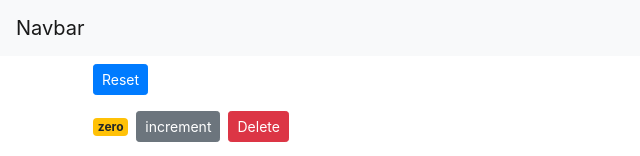
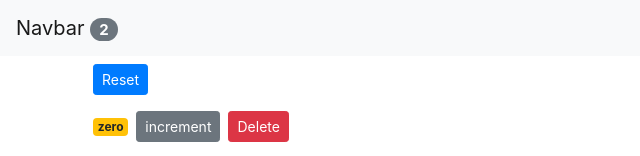
Before and after one commit to beingbing/react-practice, a React (Create React App) app: page / in a window 1280 px wide. Shown: the top 156 px of the page, without its empty margins (0-640 px from the left). Built offline with nearby package versions, Linux system fonts and the light colour scheme.

Commit message:
composing : 12- lifting the state up : finished

```diff
--- a/src/App.js
+++ b/src/App.js
@@ -1,15 +1,52 @@
-import React, { Component } from 'react';
-import './App.css';
-import NavBar from './components/navbar';
-import Counters from './components/counters';
+import React, { Component } from "react";
+import "./App.css";
+import NavBar from "./components/navbar";
+import Counters from "./components/counters";
 
 class App extends Component {
+  state = {
+    counters: [
+      { id: 1, value: 0 },
+      { id: 2, value: 9 },
+      { id: 3, value: 5 },
+      { id: 4, value: 0 },
+    ],
+  };
+
+  handleIncrement = (cntr) => {
+    const counters = [...this.state.counters];
+    const index = counters.indexOf(cntr);
+    counters[index] = { ...cntr };
+    counters[index].value++;
+    this.setState({ counters });
+  };
+
+  handleDelete = (counterId) => {
+    const counters = this.state.counters.filter((c) => c.id !== counterId);
+    this.setState({ counters });
+  };
+
+  handleReset = () => {
+    const counters = this.state.counters.map((c) => {
+      c.value = 0;
+      return c;
+    });
+    this.setState({ counters });
+  };
+
   render() {
     return (
       <React.Fragment>
-    <NavBar />
+        <NavBar
+          totalCounters={this.state.counters.filter((c) => c.value > 0).length}
+        />
         <main className="container">
-      <Counters />
+          <Counters
+            onReset={this.handleReset}
+            onIncrement={this.handleIncrement}
+            onDelete={this.handleDelete}
+            counters={this.state.counters}
+          ></Counters>
         </main>
       </React.Fragment>
     );
--- a/src/components/counters.jsx
+++ b/src/components/counters.jsx
@@ -2,51 +2,21 @@ import React, { Component } from "react";
 import Counter from "./counter";
 
 class Counters extends Component {
-  state = {
-    counters: [
-      { id: 1, value: 0 },
-      { id: 2, value: 9 },
-      { id: 3, value: 5 },
-      { id: 4, value: 0 },
-    ],
-  };
-
-  handleIncrement = (cntr) => {
-    const counters = [...this.state.counters];
-    const index = counters.indexOf(cntr);
-    counters[index] = { ...cntr };
-    counters[index].value++;
-    this.setState({ counters });
-  };
-
-  handleDelete = (counterId) => {
-    const counters = this.state.counters.filter((c) => c.id !== counterId);
-    this.setState({ counters });
-  };
-
-  handleReset = () => {
-    const counters = this.state.counters.map((c) => {
-      c.value = 0;
-      return c;
-    });
-    this.setState({ counters });
-  };
-
   render() {
     return (
       <div>
         <button
-          onClick={this.handleReset}
+          onClick={this.props.onReset}
           className="btn btn-primary btn-sm m-2"
         >
           Reset
         </button>
-        {this.state.counters.map((cntr) => (
+        {this.props.counters.map((cntr) => (
           <Counter
             key={cntr.id}
             counter={cntr}
-            onDelete={this.handleDelete}
-            onIncrement={this.handleIncrement}
+            onDelete={this.props.onDelete}
+            onIncrement={this.props.onIncrement}
           ></Counter>
         ))}
       </div>
--- a/src/components/navbar.jsx
+++ b/src/components/navbar.jsx
@@ -6,7 +6,10 @@ class NavBar extends Component {
       <nav className="navbar navbar-light bg-light">
         {/* eslint-disable-next-line */}
         <a href="#" className="navbar-brand">
-          Navbar
+          Navbar{" "}
+          <span className="badge badge-pill badge-secondary">
+            {this.props.totalCounters}
+          </span>
         </a>
       </nav>
     );
```
Lines whose indentation alone changed are shown as unchanged.
